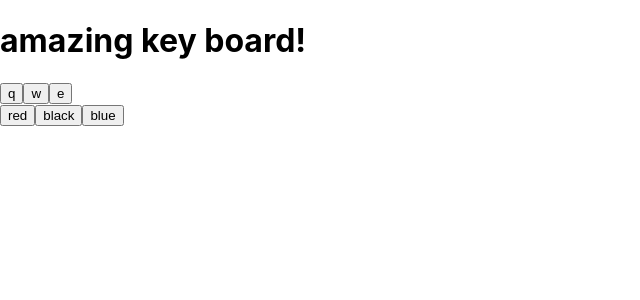
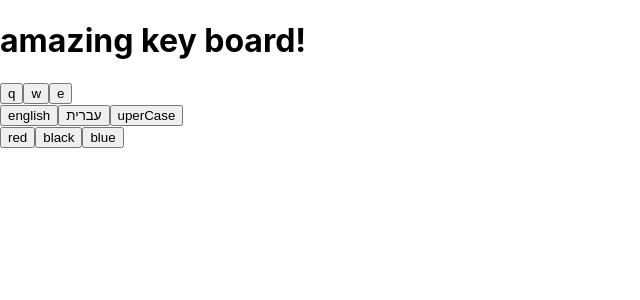
Before and after one commit to chana-oriya/project4mini1, a React (Create React App) app: page / in a window 1280 px wide. Shown: the top 300 px of the page, without its empty margins (0-640 px from the left). Built offline with nearby package versions, Linux system fonts and the light colour scheme.

Commit message:
Language

```diff
--- a/src/Components/KeyBoard.js
+++ b/src/Components/KeyBoard.js
@@ -1,19 +1,34 @@
 import React, {useState} from "react";
 import Key from './Key'
+import Language from './Language';
 
-const keys = ['q','w','e'];
+const lekeys = ['q','w','e'];
+const uekeys = ['A','B','C'];
+const hekeys = ['א','ב','ג','ד','ה','ו','ז','ח','ט','י','כ','ל','מ','נ','ס','ע','פ','צ','ק','ר','ש','ת'];
+
+
 
 function KeyBoard(props){
+
+    const [language, setLanguage]= useState(lekeys);
+
     const keyClicked = (char) => {
         props.addDisplay(char);
     }
 
+    const ChangeLanguage = (lang) => {
+        setLanguage(lang);
+    }
+
     return (
+        <>
         <div>
-            <Key keyClicked={keyClicked} char={keys[0]} />
-            <Key keyClicked={keyClicked} char={keys[1]}/>
-            <Key keyClicked={keyClicked} char={keys[2]}/>
+            <Key keyClicked={keyClicked} char={language[0]} />
+            <Key keyClicked={keyClicked} char={language[1]}/>
+            <Key keyClicked={keyClicked} char={language[2]}/>
         </div>
+        <Language lekeys={lekeys} uekeys={uekeys} hekeys={hekeys} ChangeLanguage={ChangeLanguage}/>
+        </>
     )
 }
 
--- /dev/null
+++ b/src/Components/Language.js
@@ -0,0 +1,14 @@
+import React, {useState} from "react";
+
+function Language(props){
+
+    return (
+        <>
+        <button onClick={() => props.ChangeLanguage(props.lekeys)}>english</button>
+        <button onClick={() => props.ChangeLanguage(props.hekeys)}> עברית</button>
+        <button onClick={() => props.ChangeLanguage(props.uekeys)}>uperCase</button>
+        </>
+    )
+}
+
+export default Language;
```
